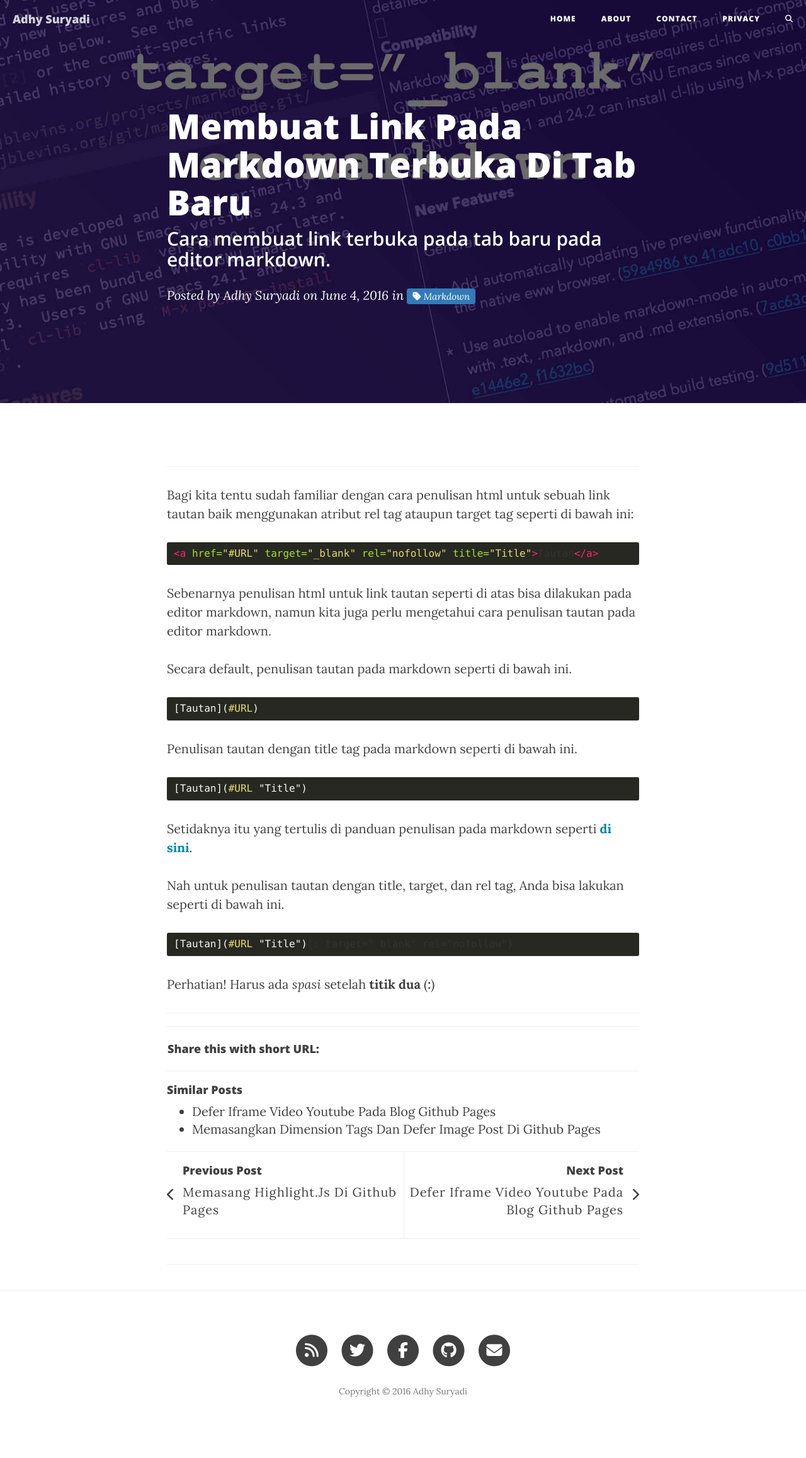
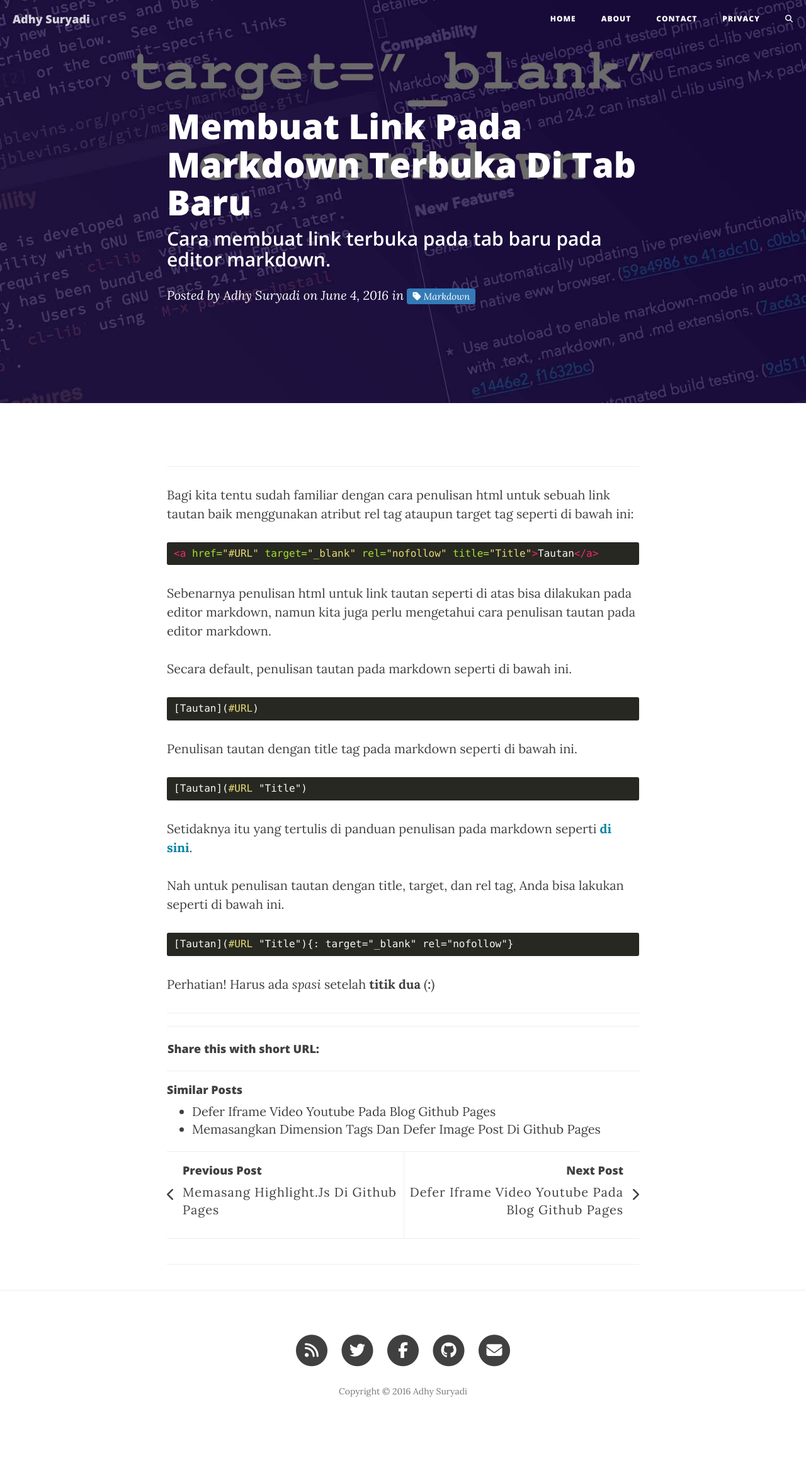
Before and after one commit to KompiAjaib/kompiajaib.github.io, a Jekyll site: the page built from _posts/2016-06-04-membuat-link-terbuka-di-tab-baru.markdown, in a window 1280 px wide. Shown: the whole page at 63% size. Built offline with Jekyll 4.4.1, drawn with Linux system fonts in a browser that asks for light colours; nearby versions of some CDN libraries; comment, search, counter and statistics services are not loaded.

Commit message:
Update syntax.css

```diff
--- a/css/syntax.css
+++ b/css/syntax.css
@@ -1,4 +1,4 @@
-.highlight pre, pre, .highlight .hll { background-color: #272822; border: 1px solid transparent; font-size: 80%; padding: 6px 10px; border-radius: 3px; }
+.highlight pre, pre, .highlight .hll { background-color: #272822; border: 1px solid transparent; font-size: 80%; color: #f8f8f2; padding: 6px 10px; border-radius: 3px; }
 .highlight .c { color: #75715e } /* Comment */
 .highlight .err { color: #960050; background-color: #1e0010 } /* Error */
 .highlight .k { color: #66d9ef } /* Keyword */
```
